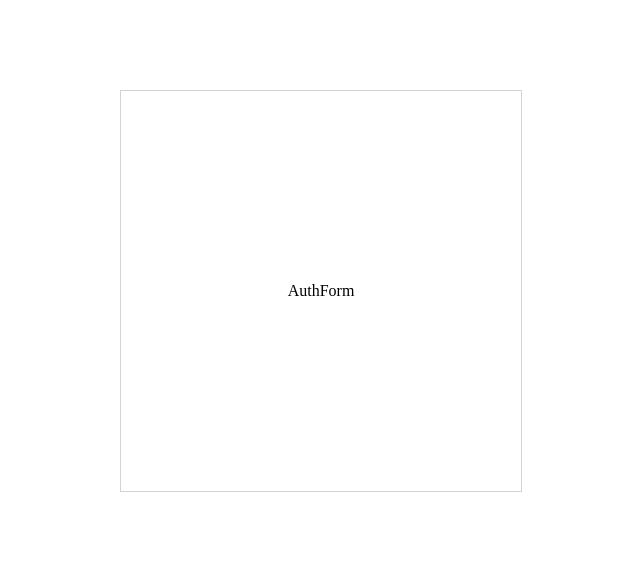
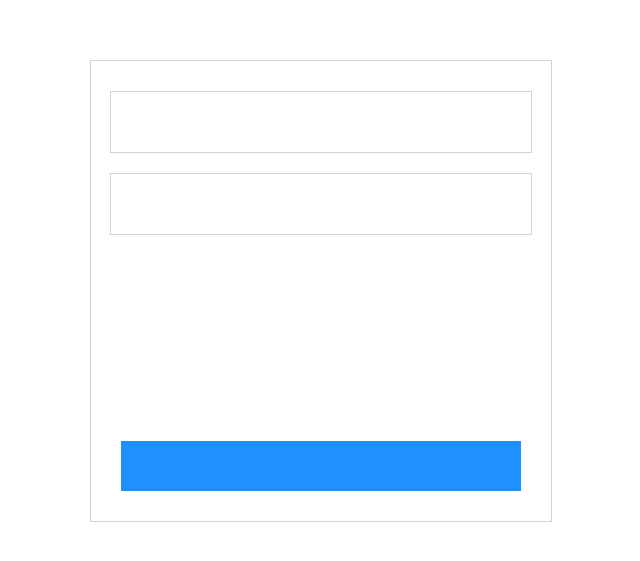
Before and after one commit to somin00/pre-onboarding-12th-1-14, a React (Create React App) app: page /signin in a window 1280 px wide. Shown: the part 109-670 px from the top of the page, without its empty margins (319-959 px from the left). Built offline with nearby package versions, Linux system fonts and the light colour scheme.

Commit message:
style: AuthInput, AuthForm에 css 적용하고 Signin에 삽입

```diff
--- a/src/components/common/AuthForm.tsx
+++ b/src/components/common/AuthForm.tsx
@@ -1,13 +1,42 @@
 import styled from "@emotion/styled";
+import { FC, PropsWithChildren } from "react";
 
-export const AuthForm = () => {
+const FORM_WIDTH = 400;
+const FORM_PADDING = 30;
+
+export const AuthForm: FC<PropsWithChildren> = ({ children }) => {
   const StyledForm = styled.form`
-    display: grid;
-    place-items: center;
-    width: 400px;
+    position: relative;
+    display: flex;
+    flex-direction: column;
+    align-items: center;
+    gap: 20px;
+    width: ${FORM_WIDTH}px;
     height: 400px;
+    padding: ${FORM_PADDING}px;
     border: 1px lightgray solid;
   `;
+  const StyledSubmitButton = styled.button`
+    width: ${FORM_WIDTH}px;
+    height: 50px;
 
-  return <StyledForm>AuthForm</StyledForm>;
+    position: absolute;
+    bottom: ${FORM_PADDING}px;
+
+    color: white;
+    border: none;
+    cursor: pointer;
+    background-color: dodgerblue;
+
+    &:hover {
+      background-color: #0074e8;
+    }
+  `;
+
+  return (
+    <StyledForm>
+      {children}
+      <StyledSubmitButton />
+    </StyledForm>
+  );
 };
--- /dev/null
+++ b/src/components/common/AuthInput.tsx
@@ -0,0 +1,13 @@
+import styled from "@emotion/styled";
+
+export const AuthInput = () => {
+  const StyledInput = styled.input`
+    border: 1px lightgray solid;
+    width: 100%;
+    height: 40px;
+    font-size: 20px;
+    padding: 10px;
+  `;
+
+  return <StyledInput />;
+};
--- a/src/pages/Signin.tsx
+++ b/src/pages/Signin.tsx
@@ -1,9 +1,13 @@
 import { AuthForm } from "../components/common/AuthForm";
+import { AuthInput } from "../components/common/AuthInput";
 
 export const Signin = () => {
   return (
-    <div>
-      <AuthForm />
-    </div>
+    <section>
+      <AuthForm>
+        <AuthInput />
+        <AuthInput />
+      </AuthForm>
+    </section>
   );
 };
```
